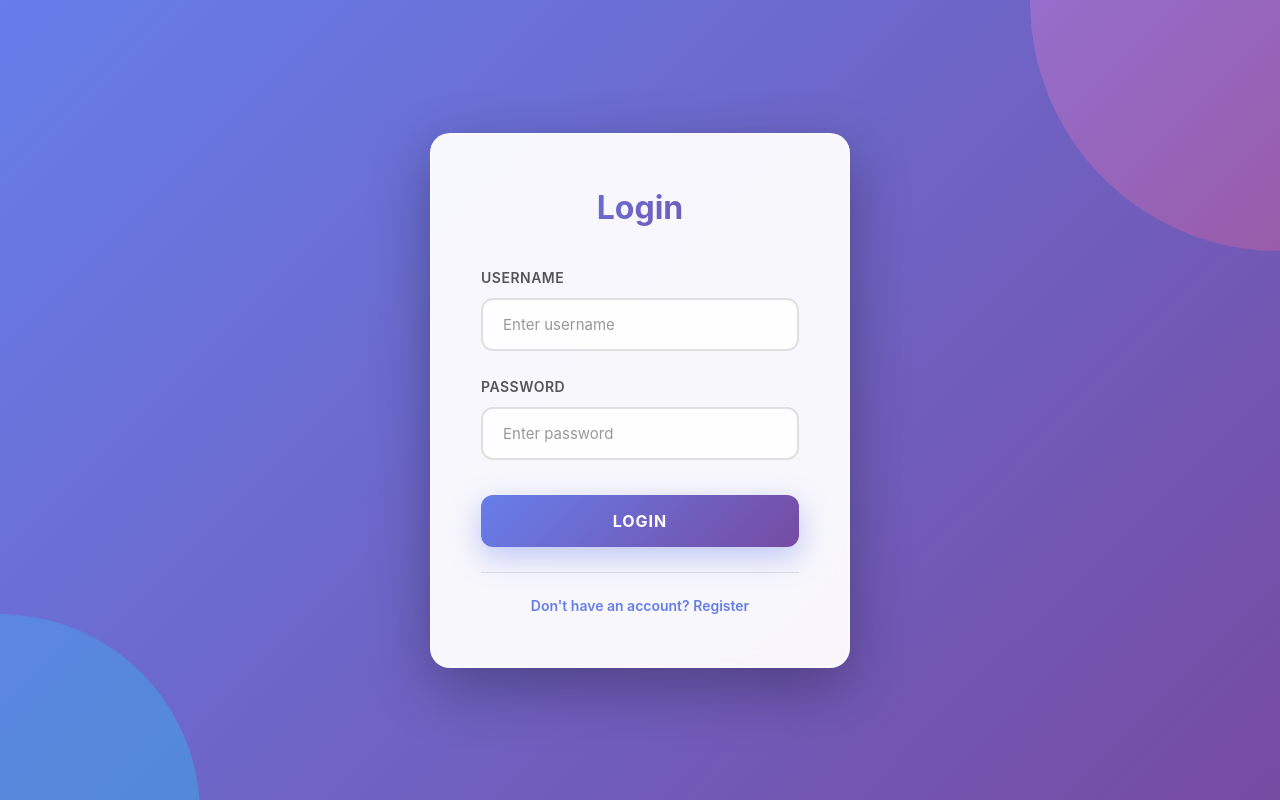
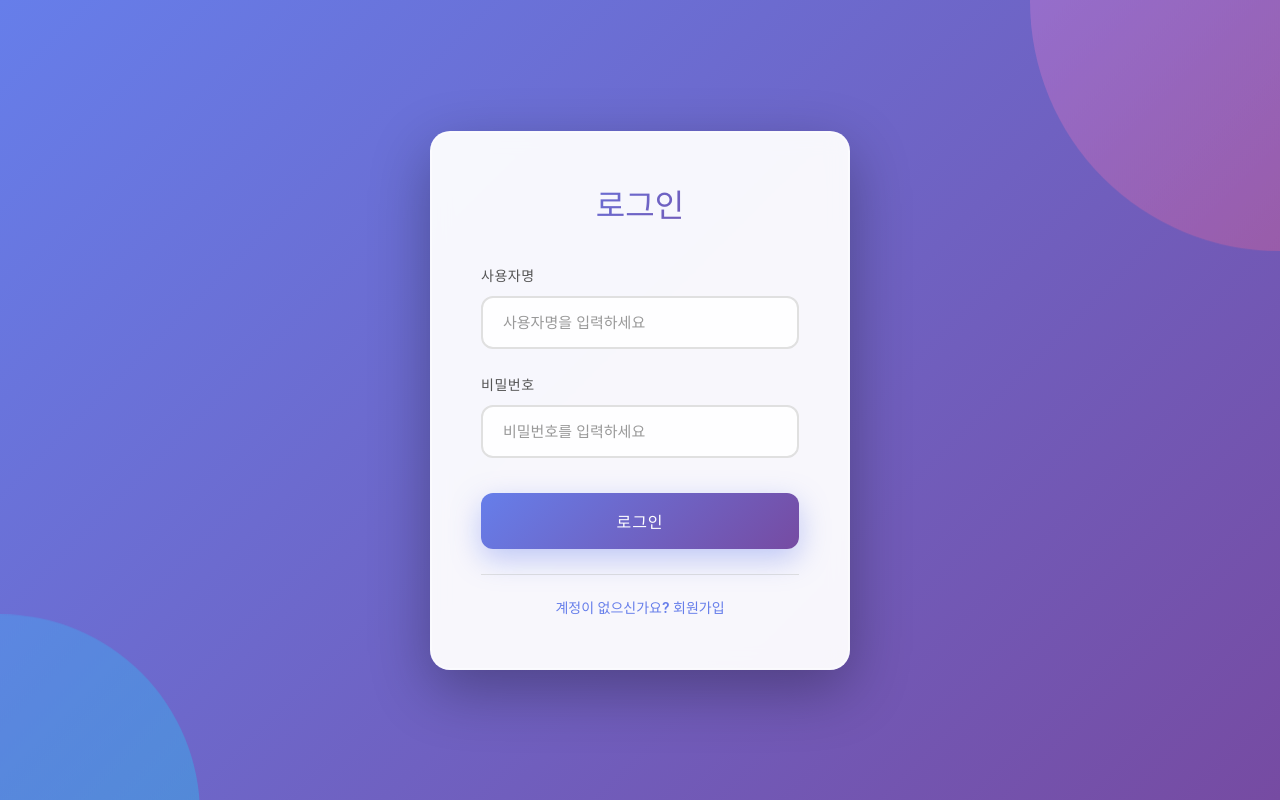
Before and after one commit to hod284/React, a React (Vite) app: page / in a window 1280 px wide. Built offline with nearby package versions, Linux system fonts and the light colour scheme.

Commit message:
121
21212

```diff
--- a/src/components/Dashboard.tsx
+++ b/src/components/Dashboard.tsx
@@ -43,21 +43,43 @@ const Dashboard: React.FC<DashboardProps> = ({ onLogout }) => {
 
     if (metrics.cpu) {
       setCpuData((prev) => {
-        const newData = [...prev, { ...metrics.cpu, timestamp: metrics.timestamp }];
+        // 데이터 정규화: 안전하게 문자열로 변환
+        const normalizedCpu = {
+          system: String(metrics.cpu.system ?? '0'),
+          process: String(metrics.cpu.process ?? '0'),
+          timestamp: metrics.timestamp
+        };
+        const newData = [...prev, normalizedCpu];
         return newData.slice(-maxDataPoints);
       });
     }
 
     if (metrics.memory) {
       setMemoryData((prev) => {
-        const newData = [...prev, { ...metrics.memory, timestamp: metrics.timestamp }];
+        // 데이터 정규화: 안전하게 숫자로 변환
+        const normalizedMemory = {
+          used: Number(metrics.memory.used) || 0,
+          max: Number(metrics.memory.max) || 0,
+          percentage: Number(metrics.memory.percentage) || 0,
+          heapUsed: Number(metrics.memory.heapUsed) || 0,
+          nonHeapUsed: Number(metrics.memory.nonHeapUsed) || 0,
+          timestamp: metrics.timestamp
+        };
+        const newData = [...prev, normalizedMemory];
         return newData.slice(-maxDataPoints);
       });
     }
 
     if (metrics.threads) {
       setThreadData((prev) => {
-        const newData = [...prev, { ...metrics.threads, timestamp: metrics.timestamp }];
+        // 데이터 정규화: 안전하게 숫자로 변환
+        const normalizedThread = {
+          live: Number(metrics.threads.live) || 0,
+          daemon: Number(metrics.threads.daemon) || 0,
+          peak: Number(metrics.threads.peak) || 0,
+          timestamp: metrics.timestamp
+        };
+        const newData = [...prev, normalizedThread];
         return newData.slice(-maxDataPoints);
       });
     }
--- a/src/components/Login.tsx
+++ b/src/components/Login.tsx
@@ -25,7 +25,7 @@ const Login: React.FC<LoginProps> = ({ onLoginSuccess }) => {
       if (isRegister) {
         await AuthService.register(username, password, email, role);
         setIsRegister(false);
-        setError('Registration successful! Please login.');
+        setError('회원가입이 완료되었습니다! 로그인해주세요.');
         setPassword('');
         setEmail('');
         setRole('USER');
@@ -34,7 +34,7 @@ const Login: React.FC<LoginProps> = ({ onLoginSuccess }) => {
         onLoginSuccess(response);
       }
     } catch (err: unknown) {
-      const errorMessage = err instanceof Error ? err.message : 'Authentication failed';
+      const errorMessage = err instanceof Error ? err.message : '인증에 실패했습니다';
       setError(errorMessage);
     } finally {
       setLoading(false);
@@ -44,16 +44,16 @@ const Login: React.FC<LoginProps> = ({ onLoginSuccess }) => {
   return (
     <div className="login-container">
       <div className="login-box">
-        <h2>{isRegister ? 'Register' : 'Login'}</h2>
+        <h2>{isRegister ? '회원가입' : '로그인'}</h2>
         <form onSubmit={handleSubmit}>
           <div className="form-group">
-            <label>USERNAME</label>
+            <label>사용자명</label>
             <input
               type="text"
               value={username}
               onChange={(e) => setUsername(e.target.value)}
               required
-              placeholder="Enter username"
+              placeholder="사용자명을 입력하세요"
               className="form-input"
             />
           </div>
@@ -61,19 +61,19 @@ const Login: React.FC<LoginProps> = ({ onLoginSuccess }) => {
           {isRegister && (
             <>
               <div className="form-group">
-                <label>EMAIL</label>
+                <label>이메일</label>
                 <input
                   type="email"
                   value={email}
                   onChange={(e) => setEmail(e.target.value)}
                   required
-                  placeholder="Enter email"
+                  placeholder="이메일을 입력하세요"
                   className="form-input"
                 />
               </div>
 
               <div className="form-group">
-                <label>ROLE</label>
+                <label>역할</label>
                 <div className="role-selector">
                   <div
                     className={`role-option ${role === 'USER' ? 'selected' : ''}`}
@@ -83,8 +83,8 @@ const Login: React.FC<LoginProps> = ({ onLoginSuccess }) => {
                       {role === 'USER' && <div className="role-radio-dot"></div>}
                     </div>
                     <div className="role-content">
-                      <div className="role-title">User</div>
-                      <div className="role-description">Limited access</div>
+                      <div className="role-title">사용자</div>
+                      <div className="role-description">제한된 접근 권한</div>
                     </div>
                   </div>
 
@@ -96,8 +96,8 @@ const Login: React.FC<LoginProps> = ({ onLoginSuccess }) => {
                       {role === 'ADMIN' && <div className="role-radio-dot"></div>}
                     </div>
                     <div className="role-content">
-                      <div className="role-title">Admin</div>
-                      <div className="role-description">Full access to monitoring</div>
+                      <div className="role-title">관리자</div>
+                      <div className="role-description">모니터링 전체 접근 권한</div>
                     </div>
                   </div>
                 </div>
@@ -106,13 +106,13 @@ const Login: React.FC<LoginProps> = ({ onLoginSuccess }) => {
           )}
 
           <div className="form-group">
-            <label>PASSWORD</label>
+            <label>비밀번호</label>
             <input
               type="password"
               value={password}
               onChange={(e) => setPassword(e.target.value)}
               required
-              placeholder="Enter password"
+              placeholder="비밀번호를 입력하세요"
               className="form-input"
             />
           </div>
@@ -120,7 +120,7 @@ const Login: React.FC<LoginProps> = ({ onLoginSuccess }) => {
           {error && <div className="error-message">{error}</div>}
 
           <button type="submit" disabled={loading} className="btn-primary">
-            {loading ? 'PROCESSING...' : isRegister ? 'REGISTER' : 'LOGIN'}
+            {loading ? '처리 중...' : isRegister ? '회원가입' : '로그인'}
           </button>
         </form>
 
@@ -135,8 +135,8 @@ const Login: React.FC<LoginProps> = ({ onLoginSuccess }) => {
             className="btn-link"
           >
             {isRegister
-              ? 'Already have an account? Login'
-              : "Don't have an account? Register"}
+              ? '이미 계정이 있으신가요? 로그인'
+              : '계정이 없으신가요? 회원가입'}
           </button>
         </div>
       </div>
--- a/src/services/AuthService.ts
+++ b/src/services/AuthService.ts
@@ -18,7 +18,7 @@ class AuthService {
     try {
       await axiosInstance.post('/auth/logout');
     } catch (error) {
-      console.error('Logout error:', error);
+      console.error('로그아웃 오류:', error);
     } finally {
       localStorage.removeItem('user');
     }
--- a/src/services/axiosInstance.ts
+++ b/src/services/axiosInstance.ts
@@ -43,17 +43,17 @@ axiosInstance.interceptors.response.use(
       try {
         const userStr = localStorage.getItem('user');
         if (!userStr) {
-          throw new Error('No user data available');
+          throw new Error('사용자 데이터가 없습니다');
         }
 
         const user = JSON.parse(userStr);
         const refreshToken = user.refreshToken;
 
         if (!refreshToken) {
-          throw new Error('No refresh token available');
+          throw new Error('리프레시 토큰이 없습니다');
         }
 
-        console.log('Access token expired, refreshing...');
+        console.log('액세스 토큰 만료, 갱신 중...');
 
         // 리프레시 토큰으로 새 액세스 토큰 발급
         const response = await axios.post(`${API_BASE_URL}/auth/refresh`, {
@@ -74,13 +74,13 @@ axiosInstance.interceptors.response.use(
         // 원래 요청에 새 토큰 설정
         originalRequest.headers.Authorization = `Bearer ${newData.accessToken}`;
 
-        console.log('Token refreshed successfully');
+        console.log('토큰 갱신 성공');
 
         // 원래 요청 재시도
         return axiosInstance(originalRequest);
       } catch (refreshError) {
         // 리프레시 실패 -> 로그아웃
-        console.error('Token refresh failed:', refreshError);
+        console.error('토큰 갱신 실패:', refreshError);
         localStorage.removeItem('user');
         window.location.href = '/';
         return Promise.reject(refreshError);
```
